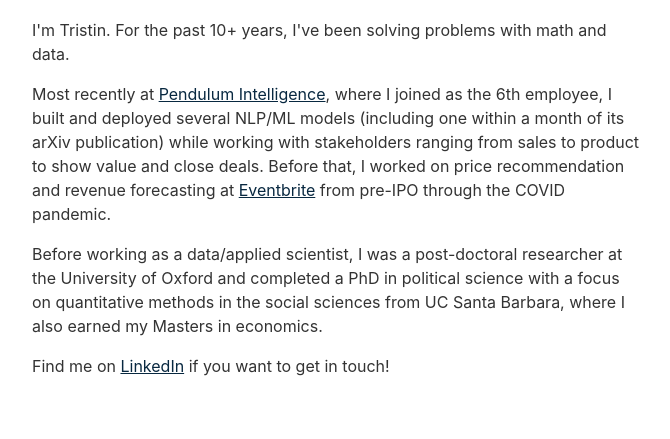
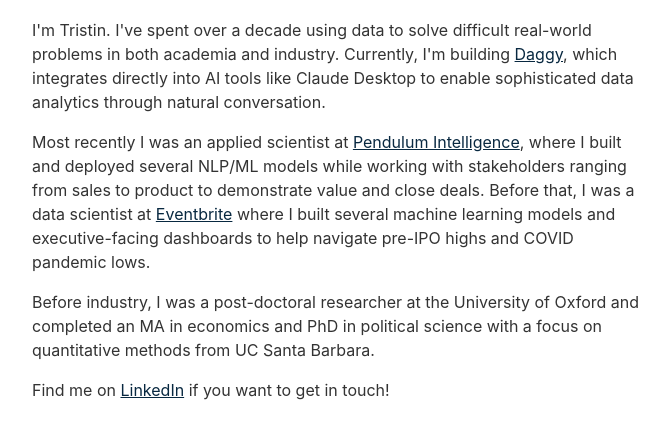
Before and after one commit to tristinb/tristinb.github.io, an Eleventy site: page content/about/index.md in a window 1280 px wide. Shown: the part 115-554 px from the top of the page, without its empty margins (304-974 px from the left). Built offline with nearby package versions, Linux system fonts and the light colour scheme; Eleventy itself is replaced by a stand-in of ours; files that its build step writes are made by us from their sources; what markdown-it-mathjax3 would draw is missing.

Commit message:
updating about page

```diff
--- a/content/about/index.md
+++ b/content/about/index.md
@@ -6,10 +6,10 @@ eleventyNavigation:
 ---
 # About
 
-I'm Tristin. For the past 10+ years, I've been solving problems with math and data.
+I'm Tristin. I've spent over a decade using data to solve difficult real-world problems in both academia and industry. Currently, I'm building [Daggy](https://www.daggydata.com), which integrates directly into AI tools like Claude Desktop to enable sophisticated data analytics through natural conversation.
 
-Most recently at [Pendulum Intelligence](https://pendulumintel.com/), where I joined as the 6th employee, I built and deployed several NLP/ML models (including one within a month of its arXiv publication) while working with stakeholders ranging from sales to product to show value and close deals. Before that, I worked on price recommendation and revenue forecasting at [Eventbrite](https://www.eventbrite.com/) from pre-IPO through the COVID pandemic.
+Most recently I was an applied scientist at [Pendulum Intelligence](https://pendulumintel.com/), where I built and deployed several NLP/ML models while working with stakeholders ranging from sales to product to demonstrate value and close deals. Before that, I was a data scientist at [Eventbrite](https://www.eventbrite.com) where I built several machine learning models and executive-facing dashboards to help navigate pre-IPO highs and COVID pandemic lows.
 
-Before working as a data/applied scientist, I was a post-doctoral researcher at the University of Oxford and completed a PhD in political science with a focus on quantitative methods in the social sciences from UC Santa Barbara, where I also earned my Masters in economics.
+Before industry, I was a post-doctoral researcher at the University of Oxford and completed an MA in economics and PhD in political science with a focus on quantitative methods from UC Santa Barbara.
 
 Find me on [LinkedIn](https://www.linkedin.com/in/tristinbeckman/) if you want to get in touch!
```
